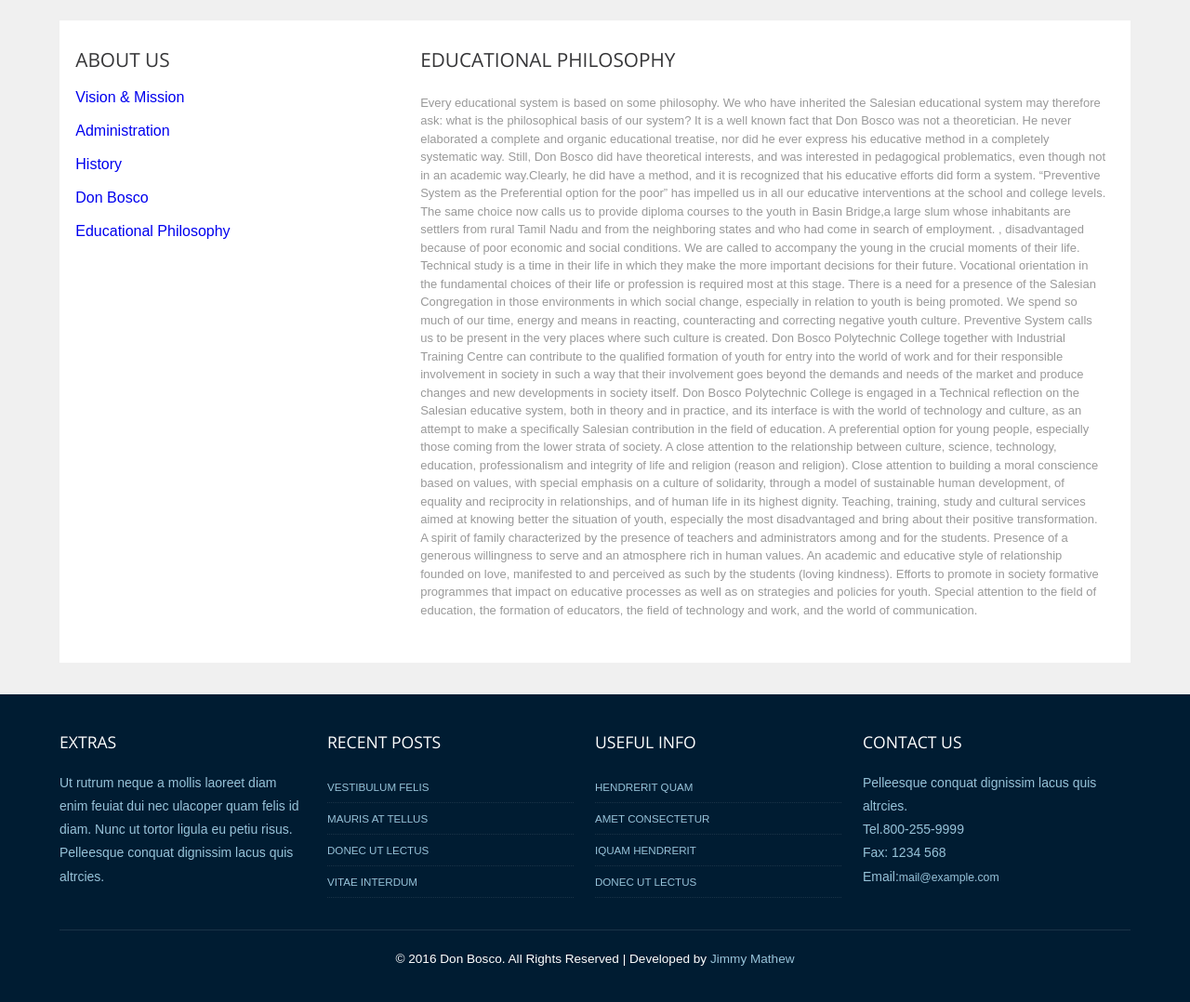
After one commit to JimmyMathew/donbosco, a PHP site: page /eduphilosophy.php in a window 1280 px wide. The commit adds this page. Shown: the part 174-1252 px from the top of the page at 93% size. Run offline with PHP 8.4, Linux system fonts and the light colour scheme.

Commit message:
Don Bosco
About Page - without formatting

```diff
--- a/abouthead.php
+++ b/abouthead.php
@@ -10,13 +10,13 @@
 		  					 <h2><a href="administration.php">Administration</a><span></h2>
 		  				</div>
 						<div class="testimonials">
-		  					 <h2><a href="#">History</a><span></h2>
+		  					 <h2><a href="history.php">History</a><span></h2>
 		  				</div>
 						<div class="testimonials">
-		  					 <h2><a href="#">Don Bosco</a><span></h2>
+		  					 <h2><a href="donbosco.php">Don Bosco</a><span></h2>
 		  				</div>
 						<div class="testimonials">
-		  					 <h2><a href="#">Educational Philosophy</a><span></h2>
+		  					 <h2><a href="eduphilosophy.php">Educational Philosophy</a><span></h2>
 		  				</div>
 
 				  </div>
--- /dev/null
+++ b/eduphilosophy.php
@@ -0,0 +1,41 @@
+
+<?php include 'abouthead.php' ?>
+<div class="cont1 span_2_of_a about_desc">
+				      <h2> <b>Educational Philosophy</b></h2>
+
+					    <div class="image group">
+
+
+											<p>Every educational system is based on some philosophy. We who have inherited the Salesian educational system may therefore ask: what is the philosophical basis of our system? It is a well known fact that Don Bosco was not a theoretician. He never elaborated a complete and organic educational treatise, nor did he ever express his educative method in a completely systematic way. Still, Don Bosco did have theoretical interests, and was interested in pedagogical problematics, even though not in an academic way.Clearly, he did have a method, and it is recognized that his educative efforts did form a system.
+
+“Preventive System as the Preferential option for the poor” has impelled us in all our educative interventions at the school and college levels. The same choice now calls us to provide diploma courses to the youth in Basin Bridge,a large slum whose inhabitants are settlers from rural Tamil Nadu and from the neighboring states and who had come in search of employment. , disadvantaged because of poor economic and social conditions.
+
+We are called to accompany the young in the crucial moments of their life. Technical study is a time in their life in which they make the more important decisions for their future. Vocational orientation in the fundamental choices of their life or profession is required most at this stage.
+
+There is a need for a presence of the Salesian Congregation in those environments in which social change, especially in relation to youth is being promoted. We spend so much of our time, energy and means in reacting, counteracting and correcting negative youth culture. Preventive System calls us to be present in the very places where such culture is created.
+
+Don Bosco Polytechnic College together with Industrial Training Centre can contribute to the qualified formation of youth for entry into the world of work and for their responsible involvement in society in such a way that their involvement goes beyond the demands and needs of the market and produce changes and new developments in society itself.
+
+Don Bosco Polytechnic College is engaged in a Technical reflection on the Salesian educative system, both in theory and in practice, and its interface is with the world of technology and culture, as an attempt to make a specifically Salesian contribution in the field of education.
+
+A preferential option for young people, especially those coming from the lower strata of society.
+A close attention to the relationship between culture, science, technology, education, professionalism and integrity of life and religion (reason and religion). Close attention to building a moral conscience based on values, with special emphasis on a culture of solidarity, through a model of sustainable human development, of equality and reciprocity in relationships, and of human life in its highest dignity.
+Teaching, training, study and cultural services aimed at knowing better the situation of youth, especially the most disadvantaged and bring about their positive transformation.
+A spirit of family characterized by the presence of teachers and administrators among and for the students. Presence of a generous willingness to serve and an atmosphere rich in human values.
+An academic and educative style of relationship founded on love, manifested to and perceived as such by the students (loving kindness). Efforts to promote in society formative programmes that impact on educative processes as well as on strategies and policies for youth. Special attention to the field of education, the formation of educators, the field of technology and work, and the world of communication.</p><div class="clear"></div><BR/>
+
+
+
+
+
+							   		<div class="clear"></div>
+			  				 </div>
+			  		   </div>
+					    <div class="clear"></div>
+ </div>
+</div>
+</div>
+					   <?php include 'foot.php' ?>
+
+</body>
+</html>
--- a/head.php
+++ b/head.php
@@ -39,7 +39,7 @@
 	<div class="wrap">
 		<div class="header-top">
 			<div class="logo">
-				<a href="index.html"><img src="images/logo.png" alt=""/></a>
+				<a href="index.html"><img src="images/logo.jpg" alt=""/></a>
 			</div>
 			<div class="telephone">
 				<span><img src="images/watch.png" "style=margin-right=10px" alt=""/>Timings</span><span class="number">(800) 234-5678</span>
```
Also changed, not shown: donbosco.php (added, +34 -0 lines), history.php (added, +37 -0 lines), images/donbosco.jpg (added), images/logo.jpg (added).
